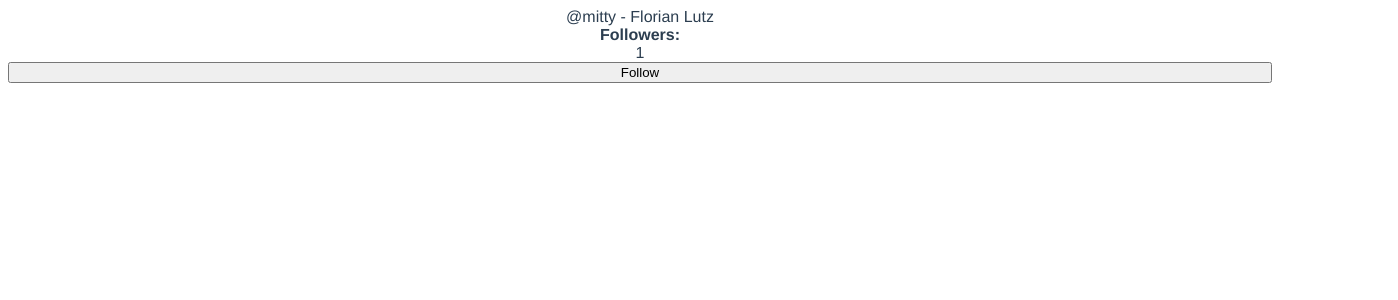
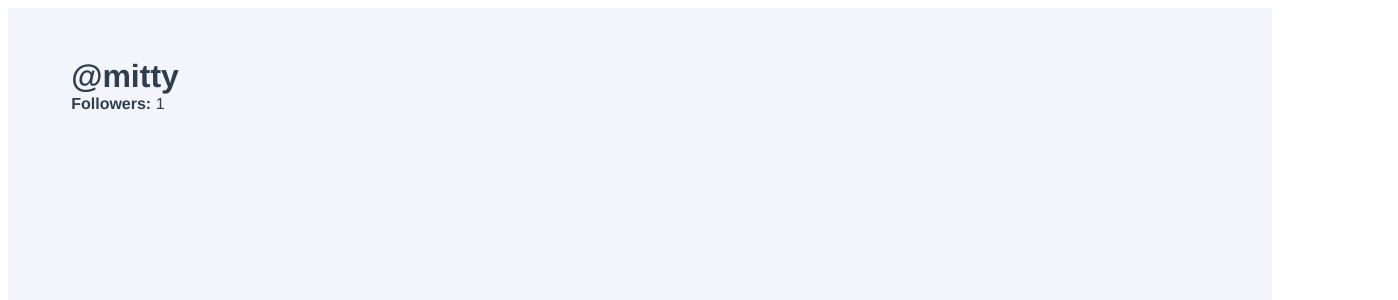
Before and after one commit to fl97/twotter, a Vue app: page / in a window 1280 px wide. Shown: the top 300 px of the page, 1398 px wide, since content can reach past the window. Built offline with nearby package versions, Linux system fonts and the light colour scheme.

Commit message:
refactored the code

```diff
--- a/src/App.vue
+++ b/src/App.vue
@@ -1,50 +1,17 @@
 <template>
-  <div id="app">
-    @{{user.username}} - {{fullName}}
-    <strong>Followers: </strong> {{followers}}
-    <button @click="followUser">
-      Follow
-    </button>
-  </div>
+    <div id="app">
+        <UserProfile />
+    </div>
 </template>
 
 <script>
+import UserProfile from "./components/UserProfile"
 
 export default {
-  name: 'App',
-  data() {
-    return {
-      followers: 0,
-      user: {
-        id: 1,
-        username: 'mitty',
-        firstName: 'Florian',
-        lastName: 'Lutz',
-        email: 'lutz-florian@gmx.net',
-        isAdmin: true
-      }
+    name: 'App',
+    components: {
+      UserProfile
     }
-  },
-  watch: {
-    followers(newFollowerCount, oldFollowerCount) {
-      if (oldFollowerCount < newFollowerCount) {
-        console.log(`${this.user.username} has gained a follower!`)
-      }
-    }
-  },
-  computed: {
-    fullName() {
-      return `${this.user.firstName} ${this.user.lastName}`
-    }
-  },
-  methods: {
-    followUser() {
-      this.followers++
-    }
-  },
-  mounted() {
-    this.followUser()
-  }
 }
 </script>
 
@@ -54,8 +21,7 @@
   -webkit-font-smoothing: antialiased;
   -moz-osx-font-smoothing: grayscale;
   color: #2c3e50;
-  display: flex;
-  flex-direction: column;
-  text-align: center;
+  min-height: 100vh;
+  background-color: #F3F5FA;
 }
 </style>
--- /dev/null
+++ b/src/components/UserProfile.vue
@@ -0,0 +1,72 @@
+<template>
+  <div class="user-profile">
+    <div class="user-profile__user-">
+      <h1 class="user-profile__username">@{{ user.username }}</h1>
+      <div class="user-profile__follower">
+        <strong>Followers: </strong> {{ followers }}
+      </div>
+    </div>
+  </div>
+</template>
+
+<script>
+export default {
+  name: 'UserProfile',
+  data() {
+    return {
+      followers: 0,
+      user: {
+        id: 1,
+        username: 'mitty',
+        firstName: 'Florian',
+        lastName: 'Lutz',
+        email: 'lutz-florian@gmx.net',
+        isAdmin: true
+      }
+    }
+  },
+  watch: {
+    followers(newFollowerCount, oldFollowerCount) {
+      if (oldFollowerCount < newFollowerCount) {
+        console.log(`${this.user.username} has gained a follower!`)
+      }
+    }
+  },
+  computed: {
+    fullName() {
+      return `${this.user.firstName} ${this.user.lastName}`
+    }
+  },
+  methods: {
+    followUser() {
+      this.followers++
+    }
+  },
+  mounted() {
+    this.followUser()
+  }
+}
+</script>
+
+<style>
+.user-profile {
+    display: grid;
+    grid-template-columns: 1fr 3fr;
+    width: 100%;
+    padding: 50px 5%;
+}
+
+.user-profile__user-panel {
+    display: flex;
+    flex-direction: column;
+    margin-right: 50px;
+    padding: 20px;
+    background-color: white;
+    border-radius: 5px;
+    border: 1px solid #DFE3E8;
+}
+
+h1 {
+    margin: 0;
+}
+</style>
```
